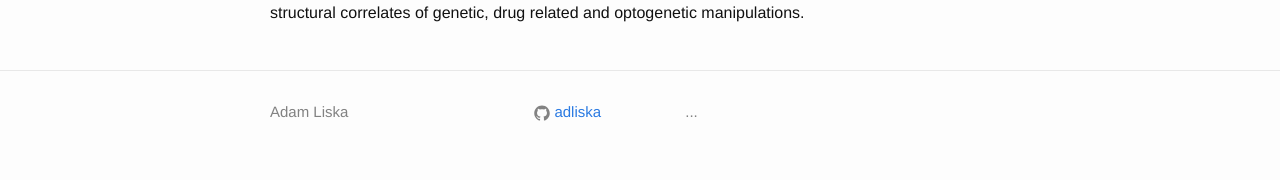
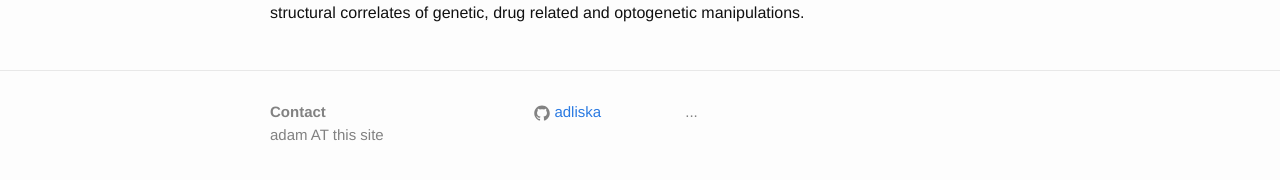
Before and after one commit to adliska/adliska.github.io, a Jekyll site: the page built from index.md, in a window 1280 px wide. Shown: the part 352-532 px from the top of the page. Built offline with Jekyll 4.4.1, drawn with Linux system fonts in a browser that asks for light colours.

Commit message:
contact added

```diff
--- a/_includes/footer.html
+++ b/_includes/footer.html
@@ -7,8 +7,8 @@
     <div class="footer-col-wrapper">
         <div class="footer-col  footer-col-1">
             <ul class="contact-list">
-                <li>{{ site.title }}</li>
-                <li><a href="mailto:{{ site.email }}">{{ site.email }}</a></li>
+                <li><strong>Contact</strong></li>
+                <li>adam AT this site</li>
             </ul>
         </div>
 
```
